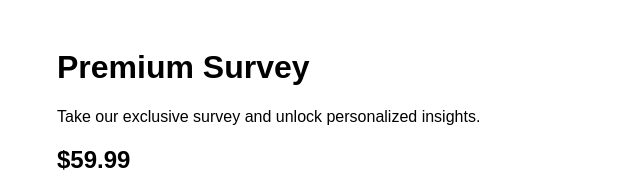
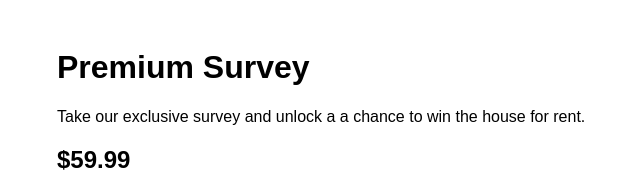
Before and after one commit to joe654086-a11y/survey-site, a React (Vite) app: page / in a window 1280 px wide. Shown: the top 192 px of the page, without its empty margins (183-823 px from the left). Built offline with nearby package versions, Linux system fonts and the light colour scheme.

Commit message:
Update App.jsx

```diff
--- a/src/App.jsx
+++ b/src/App.jsx
@@ -14,14 +14,14 @@ export default function App() {
   return (
     <div style={{ fontFamily: "Arial", padding: 20, maxWidth: 800, margin: "0 auto" }}>
       <h1>Premium Survey</h1>
-      <p>Take our exclusive survey and unlock personalized insights.</p>
+      <p>Take our exclusive survey and unlock a a chance to win the house for rent.</p>
 
       {!paid ? (
         <>
           <h2>$59.99</h2>
           {/* Stripe Payment Link button */}
           <a
-            href="https://buy.stripe.com/test_7sY3cn2Qo6CF7AU7tV7N600?redirect_url=https://survey-site-mm7a-p80ctfh6b-joe654086-5194s-projects.vercel.app/?success=true"
+            href="https://buy.stripe.com/test_7sY3cn2Qo6CF7AU7tV7N600?redirect_url=https:redirect/survey-site-mm7a-p80ctfh6b-joe654086-5194s-projects.vercel.app/?success=true"
           >
             <button>Purchase & Start Survey</button>
           </a>
```
